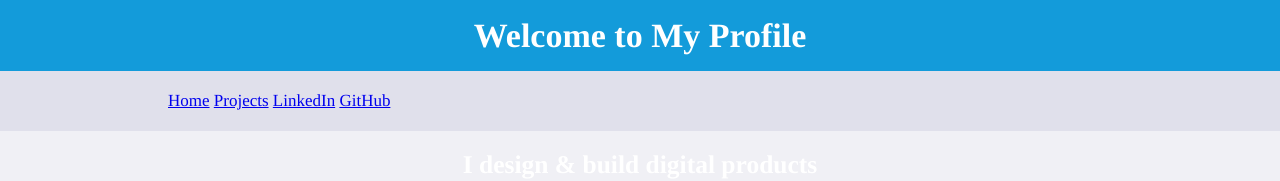
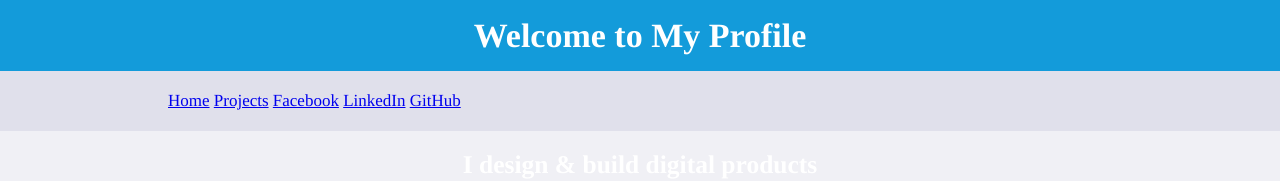
Before and after one commit to shafi201104/Portfolio, a plain HTML site: page index.html in a window 1280 px wide. Shown: the top 181 px of the page. Drawn offline with Linux system fonts and the light colour scheme.

Commit message:
Update index.html

```diff
--- a/index.html
+++ b/index.html
@@ -15,6 +15,7 @@
 		<ul>
 			<li><a href="#">Home</a></li>
 			<li><a href="#">Projects</a></li>
+                         <li><a href="https://www.facebook.com/1ly.handsome.boy">Facebook</a></li>
 			<li><a href="https://www.linkedin.com/in/md-shafiul-alam-341038184">LinkedIn</a></li>
 			<li><a href="https://github.com/shafi201104">GitHub</a></li>
 		</ul>
```
